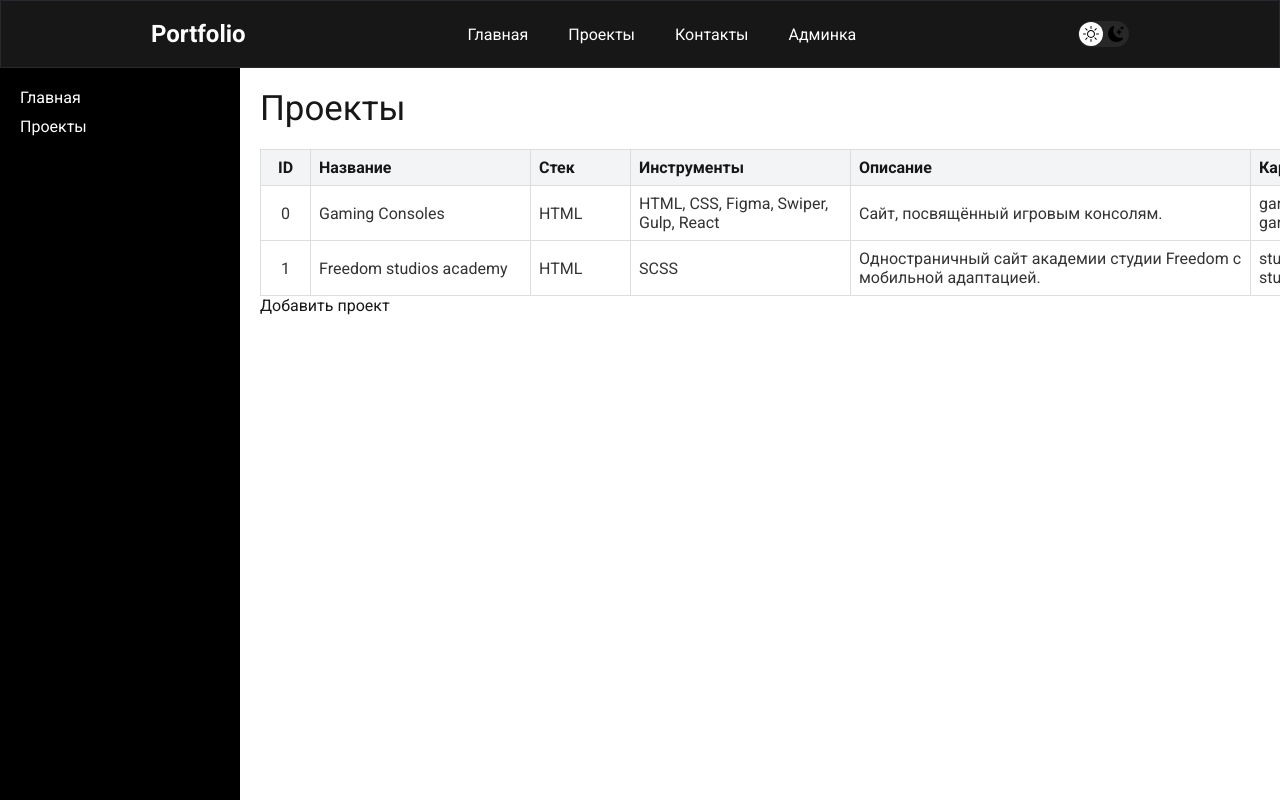
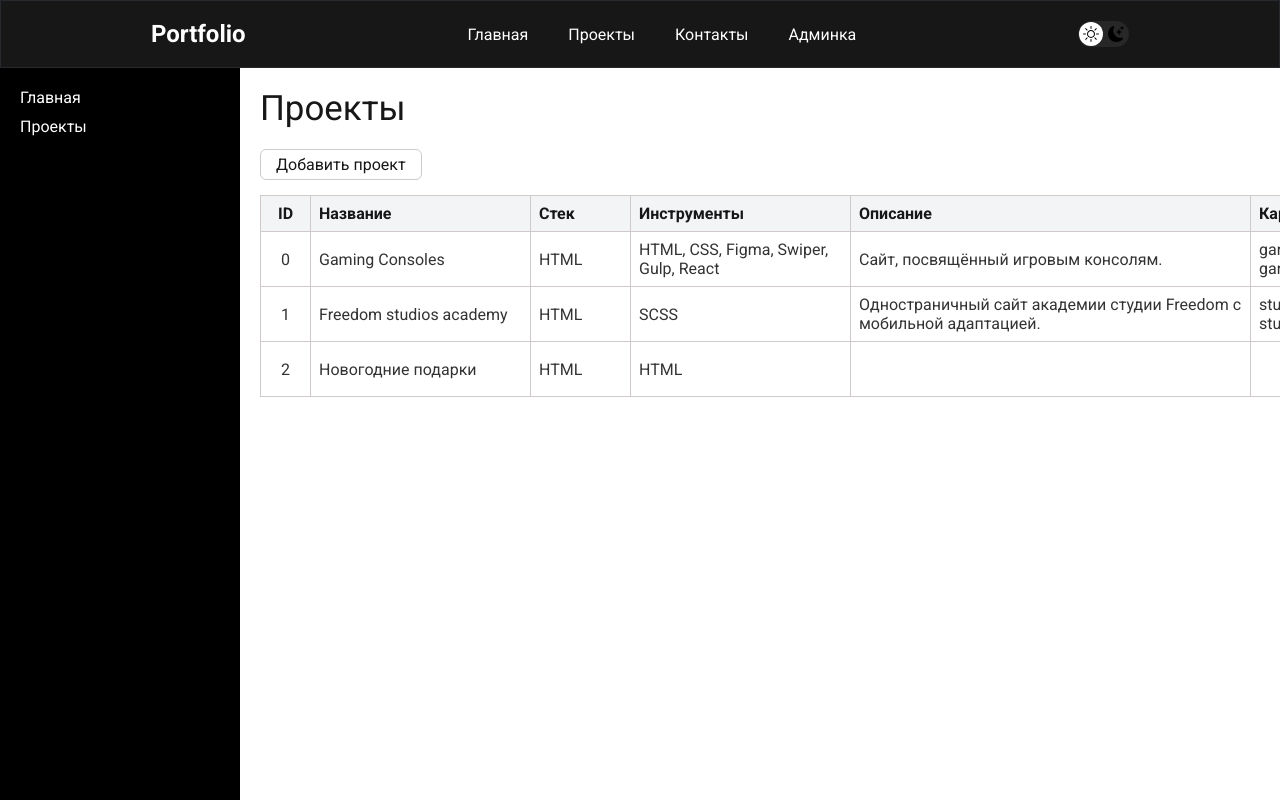
Before and after one commit to GitMaxm/portfolio-next, a Next.js app: page /admin/projects in a window 1280 px wide. Built offline with nearby package versions, Linux system fonts and the light colour scheme; data requests are answered from the project's data file.

Commit message:
Доработка получения данных и работы с ними

```diff
--- a/src/components/admin/ProjectContainer/index.jsx
+++ b/src/components/admin/ProjectContainer/index.jsx
@@ -5,6 +5,8 @@ import { useState } from 'react'
 import Table from "@components/admin/ui/Table"
 
 import { projectsServiceApi } from "@/app/services/projectsService";
+
+import styles from "./index.module.scss"
 
 export default function ProjectContainer({ initialProjects }) {
   const [projects, setProjects] = useState(initialProjects);
@@ -32,12 +34,18 @@ export default function ProjectContainer({ initialProjects }) {
 
   return (
     <>
+      <button
+        className={styles.button}
+        onClick={() => handleAdd()}
+      >
+        Добавить проект
+      </button>
+
       <Table
         projects={projects}
         handleDelete={handleDelete}
         handleEdit={handleEdit}
       />
-      <button onClick={()=> handleAdd()}>Добавить проект</button>
     </>
   )
 }
--- /dev/null
+++ b/src/components/admin/ProjectContainer/index.module.scss
@@ -0,0 +1,13 @@
+@use "@/styles/utils/variablesAdmin" as *;
+
+.button {
+  border: 1px solid $color-gary;
+  border-radius: $radius-sm;
+  padding: 5px 15px;
+  margin-bottom: 15px;
+  transition: $transition-hover;
+
+  &:hover {
+    opacity: 0.7;
+  }
+}
--- a/src/components/admin/ui/Table/index.module.scss
+++ b/src/components/admin/ui/Table/index.module.scss
@@ -1,16 +1,18 @@
+@use "@/styles/utils/variablesAdmin" as *;
+
 .table {
   border: 1px solid #333;
   border-collapse: collapse;
 
   th {
     background-color: #f3f4f6;
-    border: 1px solid #dddddd;
+    border: 1px solid $color-gary;
     padding: 8px;
     text-align: left;
   }
 
   td {
-    border: 1px solid #dddddd;
+    border: 1px solid $color-gary;
     padding: 8px;
     text-align: left;
     color: #333333;
@@ -23,7 +25,7 @@
 
     a, button {
       color: var(--accent);
-      transition: opacity 0.2s;
+      transition: $transition-hover;
     }
 
     a:hover,
--- a/src/data/projectsTestTable.json
+++ b/src/data/projectsTestTable.json
@@ -38,6 +38,20 @@
         "main": "studios-academy.webp",
         "preview": "studios-academy-big.webp"
       }
+    },
+    {
+      "title": "Новогодние подарки",
+      "stack": "HTML",
+      "tools": [
+        "HTML"
+      ],
+      "description": "",
+      "links": {
+        "gitHub": "",
+        "preview": ""
+      },
+      "image": {},
+      "id": 2
     }
   ],
   "$schema": "./node_modules/json-server/schema.json"
--- a/src/styles/utils/_variablesAdmin.scss
+++ b/src/styles/utils/_variablesAdmin.scss
@@ -3,8 +3,8 @@ $radius-md: 8px;
 $radius-lg: 12px;
 $radius-pill: 99px;
 
-$border: 0.5px solid #95958f;
-$border-hover: 0.5px solid #b0b0aa;
+$border: 0.5px solid #afafaa;
+$border-hover: 0.5px solid #686866;
 $border-dashed: 1px dashed #c0c0bb;
 
 $color-text: #1a1a18;
@@ -16,3 +16,6 @@ $color-accent: #378add;
 $color-accent-bg: #e6f1fb;
 $color-accent-text: #0c447c;
 $color-danger: #e24b4a;
+$color-gary: #cfc9c9;
+
+$transition-hover: all .2s;
```
